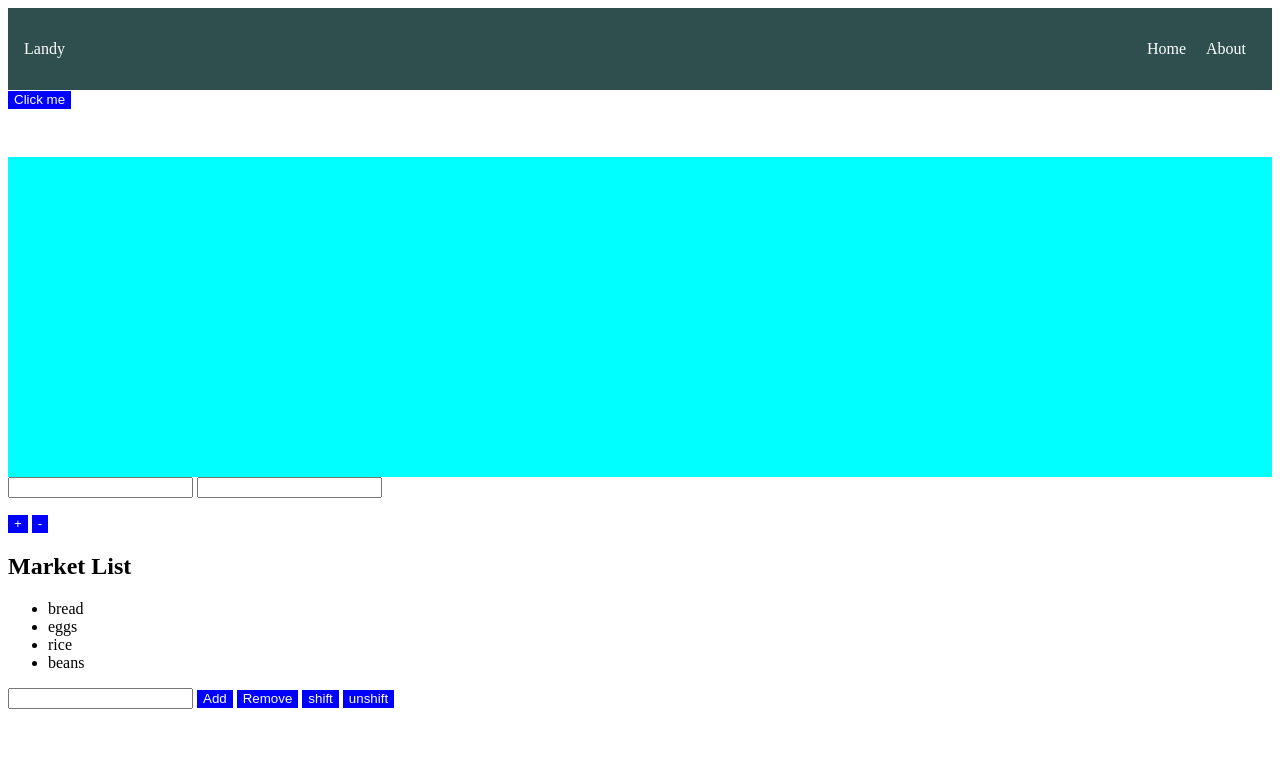
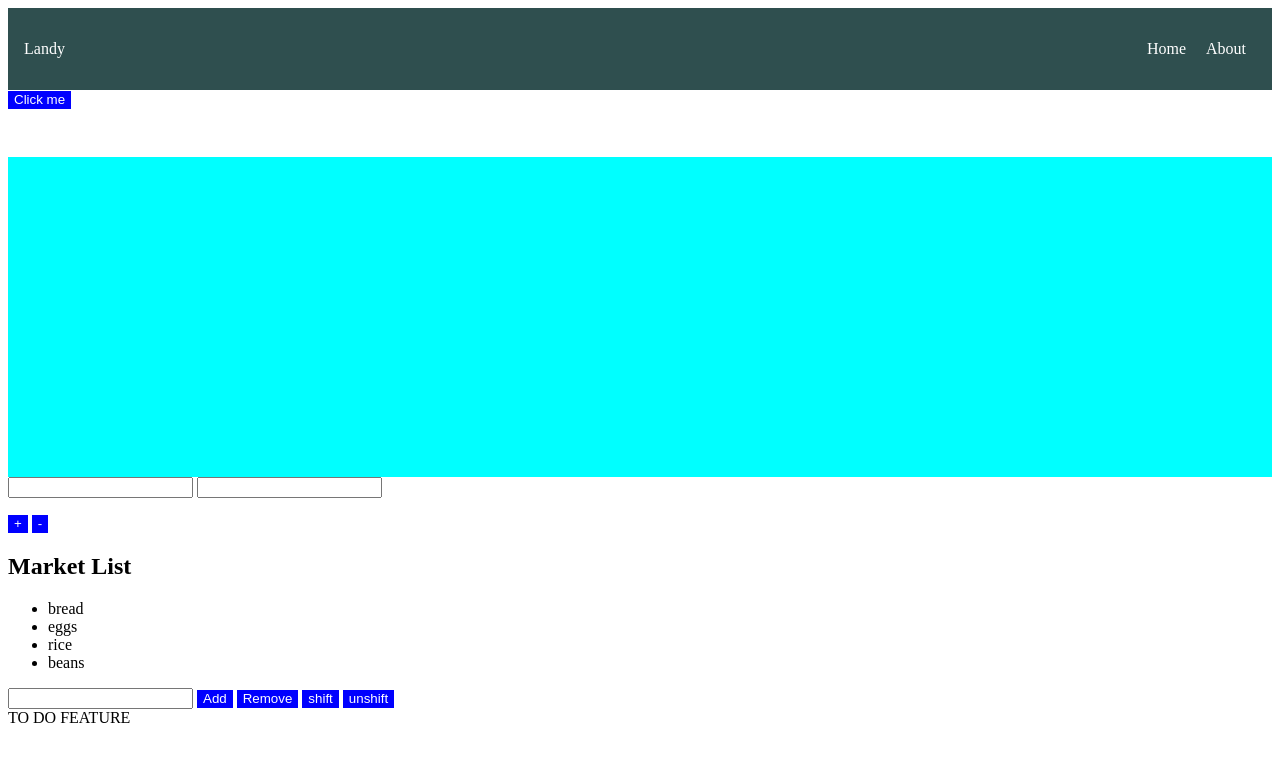
Before and after one commit to marcicocha/girlcode, a plain HTML site: page index.html in a window 1280 px wide. Drawn offline with Linux system fonts and the light colour scheme.

Commit message:
fix: update on index page

```diff
--- a/index.html
+++ b/index.html
@@ -52,6 +52,7 @@
       <button onclick="shiftMarketHandler()">shift</button>
       <button onclick="unshiftMarketHandler()">unshift</button>
     </section>
+    <div>TO DO FEATURE</div>
     <footer></footer>
     <script src="./assets/js/index.js"></script>
   </body>
```
